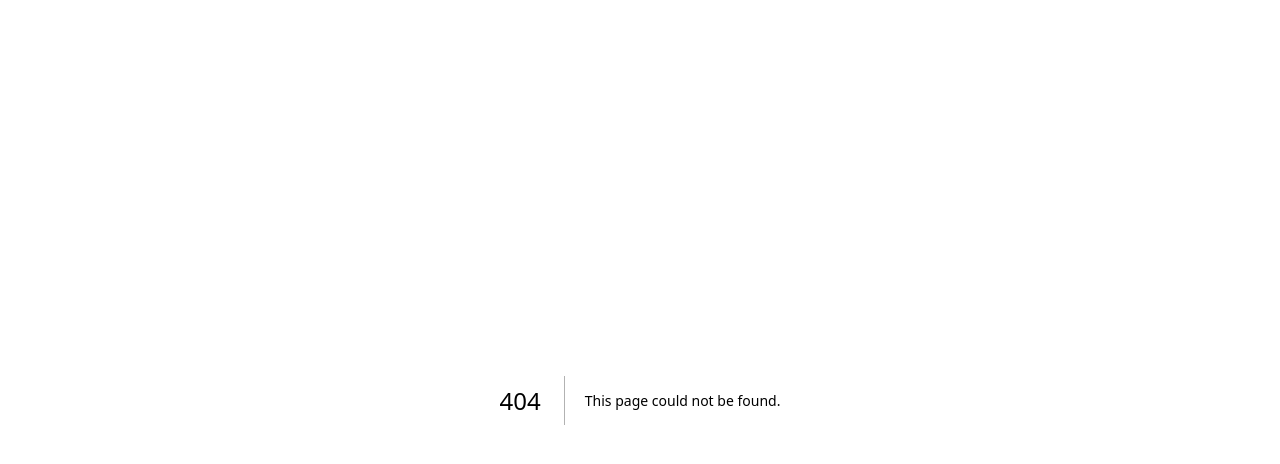
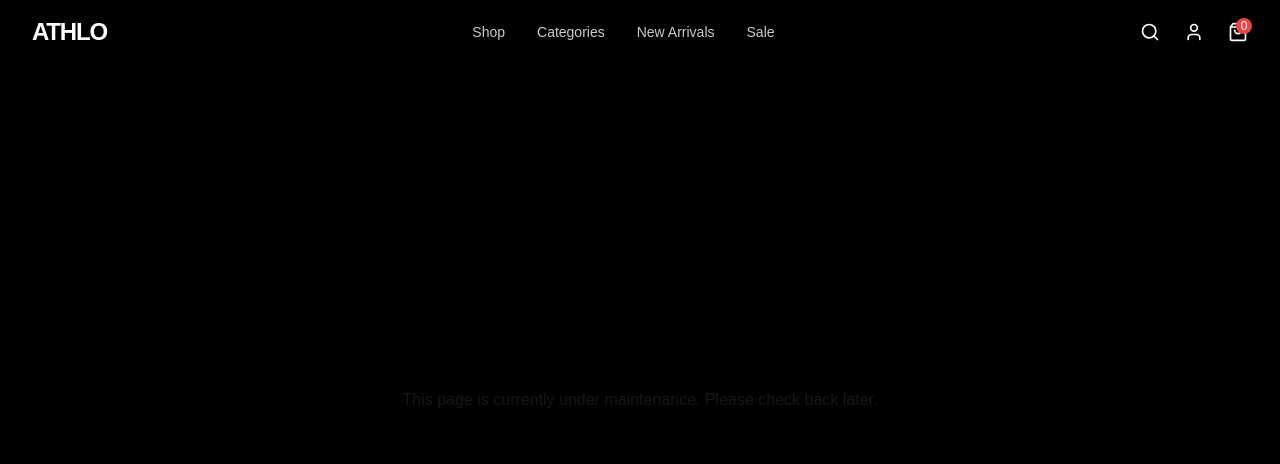
Before and after one commit to Kevin-babu/athlo, a Next.js app: page /maintanence in a window 1280 px wide. Before the commit this address had no page. Shown: the top 464 px of the page. Built offline with nearby package versions, Linux system fonts and the light colour scheme.

Commit message:
navbar and maintanence page completed

```diff
--- a/app/layout.jsx
+++ b/app/layout.jsx
@@ -1,16 +1,6 @@
-import localFont from "next/font/local";
 import "./globals.css";
-
-const geistSans = localFont({
-  src: "./fonts/GeistVF.woff",
-  variable: "--font-geist-sans",
-  weight: "100 900",
-});
-const geistMono = localFont({
-  src: "./fonts/GeistMonoVF.woff",
-  variable: "--font-geist-mono",
-  weight: "100 900",
-});
+import Navbar from "@/components/Navbar";
+// import Footer from "@/components/Footer";
 
 export const metadata = {
   title: "Create Next App",
@@ -20,10 +10,10 @@ export const metadata = {
 export default function RootLayout({ children }) {
   return (
     <html lang="en">
-      <body
-        className={`${geistSans.variable} ${geistMono.variable} antialiased`}
-      >
-        {children}
+      <body className="bg-black">
+        <Navbar />
+        <main>{children}</main>
+        {/* <Footer /> */}
       </body>
     </html>
   );
--- /dev/null
+++ b/app/maintanence/page.jsx
@@ -0,0 +1,11 @@
+import React from "react";
+
+const page = () => {
+  return (
+    <div className="flex items-center justify-center min-h-screen">
+      <p>This page is currently under maintenance. Please check back later.</p>
+    </div>
+  );
+};
+
+export default page;
--- a/app/page.jsx
+++ b/app/page.jsx
@@ -1,7 +1,15 @@
+// import Hero from "@/components/Hero";
+// import Categories from "@/components/Categories";
+// import ProductGrid from "@/components/ProductGrid";
+// import FeaturedSection from "@/components/FeaturedSection";
+
 export default function Home() {
   return (
-    <div className="h-screen flex justify-center items-center">
-      <p>starting</p>
+    <div className="flex flex-col min-h-screen">
+      {/* <Hero />
+      <Categories />
+      <ProductGrid />
+      <FeaturedSection /> */}
     </div>
   );
 }
--- /dev/null
+++ b/components/Navbar.jsx
@@ -0,0 +1,153 @@
+"use client";
+
+import { useState, useEffect } from "react";
+import Link from "next/link";
+import { Menu, X, Search, ShoppingBag, User } from "lucide-react";
+import { usePathname, useRouter } from "next/navigation";
+
+export default function Navbar() {
+  const [isOpen, setIsOpen] = useState(false);
+  const [isScrolled, setIsScrolled] = useState(false);
+  const pathname = usePathname();
+  const router = useRouter();
+
+  useEffect(() => {
+    const handleScroll = () => {
+      setIsScrolled(window.scrollY > 0);
+    };
+
+    window.addEventListener("scroll", handleScroll);
+    return () => window.removeEventListener("scroll", handleScroll);
+  }, []);
+
+  const navLinks = [
+    { href: "/shop", label: "Shop" },
+    { href: "/categories", label: "Categories" },
+    { href: "/new-arrivals", label: "New Arrivals" },
+    { href: "/sale", label: "Sale" },
+  ];
+
+  const handleLinkClick = (event, href) => {
+    event.preventDefault(); // Prevent default link behavior
+    if (href !== "/") {
+      router.push("/maintanence"); // Redirect to the maintenance page
+    } else {
+      router.push(href); // Navigate to the home page
+    }
+  };
+
+  return (
+    <header
+      className={`fixed w-full z-50 transition-all duration-300 ${
+        isScrolled ? "bg-white/90 backdrop-blur-md shadow-sm" : "bg-transparent"
+      }`}
+    >
+      <nav className="max-w-[2000px] mx-auto">
+        <div className="flex items-center justify-between px-4 lg:px-8 py-4">
+          {/* Logo */}
+          <Link
+            href="/"
+            className={`text-xl lg:text-2xl font-bold tracking-tighter ${
+              isScrolled ? "text-black" : "text-white"
+            }`}
+          >
+            ATHLO
+          </Link>
+
+          {/* Desktop Navigation */}
+          <div className="hidden lg:flex items-center space-x-8">
+            {navLinks.map((link) => (
+              <a
+                key={link.href}
+                href={link.href}
+                onClick={(e) => handleLinkClick(e, link.href)}
+                className={`text-sm font-medium hover:opacity-70 transition-opacity ${
+                  isScrolled ? "text-black" : "text-white"
+                } ${pathname === link.href ? "opacity-100" : "opacity-80"}`}
+              >
+                {link.label}
+              </a>
+            ))}
+          </div>
+
+          {/* Desktop Right Icons */}
+          <div className="hidden lg:flex items-center space-x-6">
+            <button
+              className={`hover:opacity-70 transition-opacity ${
+                isScrolled ? "text-black" : "text-white"
+              }`}
+            >
+              <Search size={20} />
+            </button>
+            <button
+              className={`hover:opacity-70 transition-opacity ${
+                isScrolled ? "text-black" : "text-white"
+              }`}
+            >
+              <User size={20} />
+            </button>
+            <button
+              className={`relative hover:opacity-70 transition-opacity ${
+                isScrolled ? "text-black" : "text-white"
+              }`}
+            >
+              <ShoppingBag size={20} />
+              <span className="absolute -top-1 -right-1 bg-red-500 text-white text-xs w-4 h-4 rounded-full flex items-center justify-center">
+                0
+              </span>
+            </button>
+          </div>
+
+          {/* Mobile Menu Button */}
+          <button
+            onClick={() => setIsOpen(!isOpen)}
+            className={`lg:hidden p-2 -mr-2 hover:bg-white/10 rounded-lg transition-colors ${
+              isScrolled ? "text-black" : "text-white"
+            }`}
+            aria-label="Toggle mobile menu"
+          >
+            {isOpen ? <X size={24} /> : <Menu size={24} />}
+          </button>
+        </div>
+
+        {/* Mobile Menu */}
+        <div
+          className={`lg:hidden fixed inset-x-0 top-[65px] p-6 bg-white/90 backdrop-blur-md shadow-lg transition-all duration-300 ease-in-out ${
+            isOpen
+              ? "translate-y-0 opacity-100 visible"
+              : "-translate-y-full opacity-0 invisible"
+          }`}
+        >
+          <div className="flex flex-col space-y-6">
+            {navLinks.map((link) => (
+              <a
+                key={link.href}
+                href={link.href}
+                onClick={(e) => handleLinkClick(e, link.href)}
+                className={`text-black text-base font-medium hover:opacity-70 transition-opacity ${
+                  pathname === link.href ? "opacity-100" : "opacity-80"
+                }`}
+              >
+                {link.label}
+              </a>
+            ))}
+            <div className="flex items-center space-x-6 pt-6 border-t border-gray-200">
+              <button className="text-black hover:opacity-70 transition-opacity">
+                <Search size={20} />
+              </button>
+              <button className="text-black hover:opacity-70 transition-opacity">
+                <User size={20} />
+              </button>
+              <button className="relative text-black hover:opacity-70 transition-opacity">
+                <ShoppingBag size={20} />
+                <span className="absolute -top-1 -right-1 bg-red-500 text-white text-xs w-4 h-4 rounded-full flex items-center justify-center">
+                  0
+                </span>
+              </button>
+            </div>
+          </div>
+        </div>
+      </nav>
+    </header>
+  );
+}
--- a/package.json
+++ b/package.json
@@ -9,9 +9,10 @@
     "lint": "next lint"
   },
   "dependencies": {
+    "lucide-react": "^0.468.0",
+    "next": "15.0.4",
     "react": "^19.0.0",
-    "react-dom": "^19.0.0",
-    "next": "15.0.4"
+    "react-dom": "^19.0.0"
   },
   "devDependencies": {
     "postcss": "^8",
```
Also changed, not shown: 1 other file (tests, documents, lock files or other folders).
